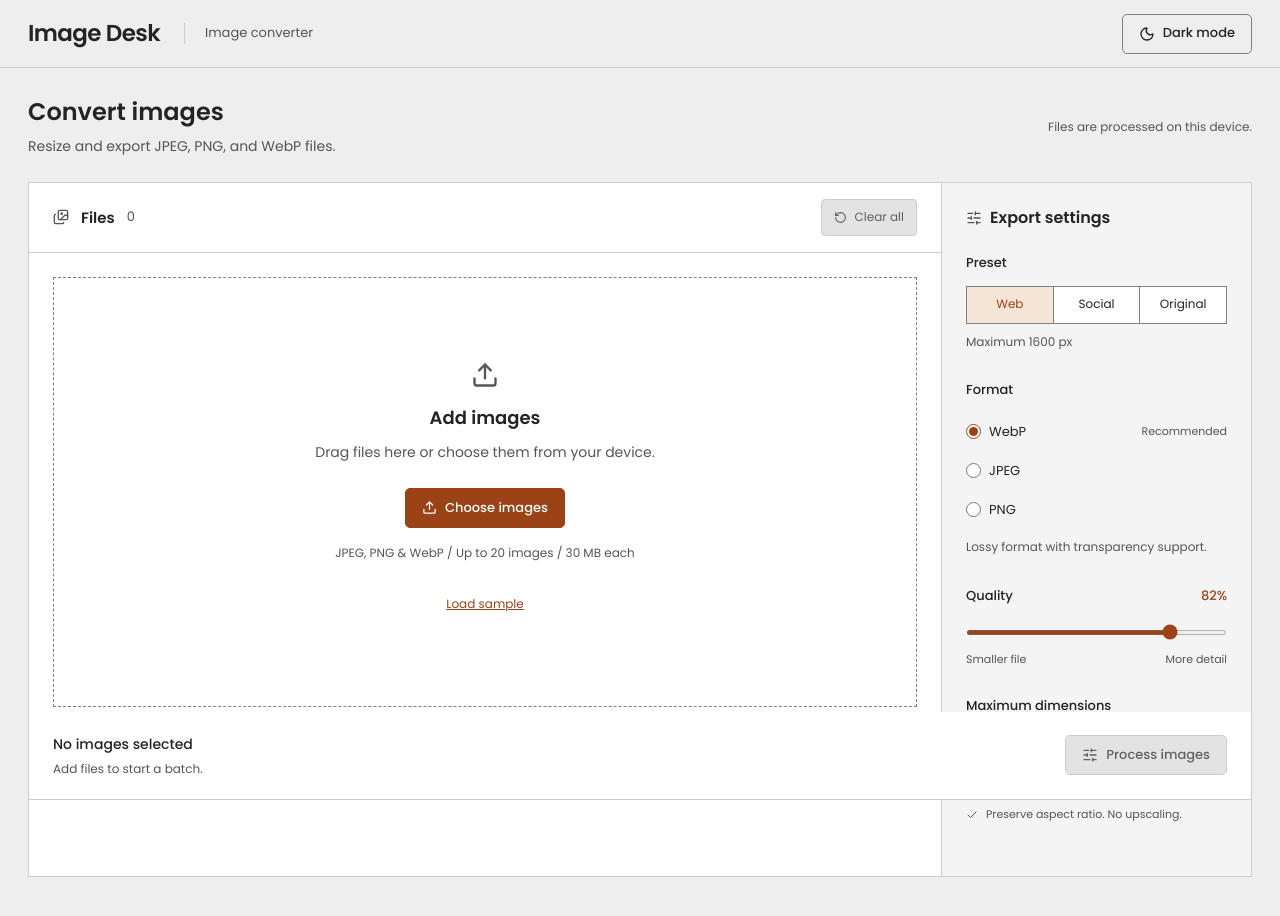
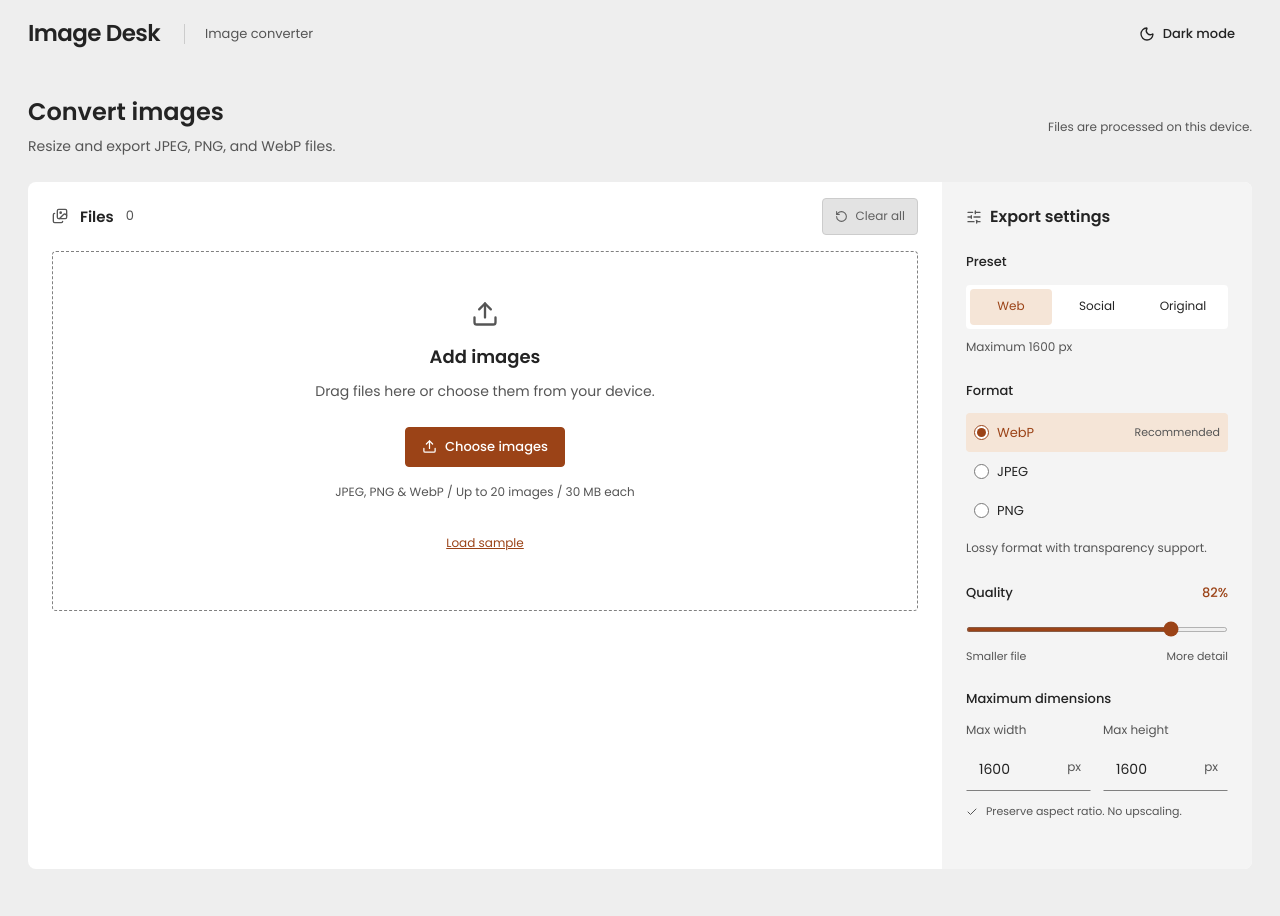
Before and after one commit to jpndmatos/image-desk, a React (Vite) app: page / in a window 1280 px wide. Shown: the top 916 px of the page. Built offline with nearby package versions, Linux system fonts and the light colour scheme.

Commit message:
Refine flat Material surfaces and core tool workflows

```diff
--- a/src/App.tsx
+++ b/src/App.tsx
@@ -253,6 +253,189 @@ export default function App() {
           <p className="privacy-note">Files are processed on this device.</p>
         </div>
         <div id="workspace" className="workspace">
+          <section
+            className={'desk ' + (dragging ? 'dragging' : '')}
+            onDragEnter={(e) => {
+              e.preventDefault();
+              dragDepth.current++;
+              setDragging(true);
+            }}
+            onDragLeave={(e) => {
+              e.preventDefault();
+              if (--dragDepth.current === 0) setDragging(false);
+            }}
+            onDragOver={(e) => e.preventDefault()}
+            onDrop={(e) => {
+              e.preventDefault();
+              dragDepth.current = 0;
+              setDragging(false);
+              void addFiles(Array.from(e.dataTransfer.files));
+            }}
+            aria-label="Image workspace"
+          >
+            <div className="desk-toolbar">
+              <div>
+                <Images size={16} />
+                <h2>Files</h2>
+                <span className="count">{items.length}</span>
+              </div>
+              <div className="queue-actions">
+                {items.length > 0 && (
+                  <button
+                    className="button"
+                    disabled={disabled || items.length >= 20}
+                    onClick={() => input.current?.click()}
+                  >
+                    <Plus size={16} aria-hidden="true" />
+                    Add files
+                  </button>
+                )}
+                <button
+                  className="text-button"
+                  disabled={disabled || !items.length}
+                  onClick={() => {
+                    for (const item of items) {
+                      revoke(item.url);
+                      if (item.result) revoke(item.result.url);
+                    }
+                    setItems([]);
+                  }}
+                >
+                  <RotateCcw size={13} />
+                  Clear all
+                </button>
+              </div>
+            </div>
+            <input
+              ref={input}
+              type="file"
+              accept="image/jpeg,image/png,image/webp"
+              multiple
+              hidden
+              onChange={(e) => {
+                void addFiles(Array.from(e.target.files || []));
+                e.target.value = '';
+              }}
+            />
+            {items.length === 0 ? (
+              <div className="dropzone">
+                <Upload size={28} className="upload-symbol" aria-hidden="true" />
+                <h2>Add images</h2>
+                <p>Drag files here or choose them from your device.</p>
+                <button
+                  className="button primary"
+                  disabled={disabled}
+                  onClick={() => input.current?.click()}
+                >
+                  <Upload size={15} />
+                  Choose images
+                </button>
+                <span className="file-hint">JPEG, PNG & WebP / Up to 20 images / 30 MB each</span>
+                <div className="sample-line">
+                  <button
+                    disabled={disabled}
+                    onClick={async () => {
+                      try {
+                        await addFiles([await sampleFile()]);
+                      } catch {
+                        setError('Could not create the sample. Try choosing an image.');
+                      }
+                    }}
+                  >
+                    Load sample <ArrowRight size={12} />
+                  </button>
+                </div>
+              </div>
+            ) : (
+              <div className="image-grid">
+                {items.map((item) => {
+                  let target;
+                  try {
+                    target = fitSize(item.width, item.height, width, height);
+                  } catch {
+                    target = { width: item.width, height: item.height };
+                  }
+                  const saving = item.result
+                    ? Math.round((1 - item.result.blob.size / item.file.size) * 100)
+                    : 0;
+                  return (
+                    <article className="image-card" key={item.id}>
+                      <div className="image-preview">
+                        <img src={item.result?.url || item.url} alt={item.file.name} />
+                        <button
+                          className="preview-button"
+                          onClick={() => setCompare(item.id)}
+                          aria-label={'Preview ' + item.file.name}
+                        >
+                          <Maximize2 size={15} />
+                        </button>
+                        <button
+                          className="remove-button"
+                          disabled={disabled}
+                          onClick={() => remove(item.id)}
+                          aria-label={'Remove ' + item.file.name}
+                        >
+                          <X size={14} />
+                        </button>
+                        {item.result && (
+                          <span className={'savings ' + (saving < 0 ? 'larger' : '')}>
+                            {saving >= 0 ? '−' + saving + '%' : 'Larger file'}
+                          </span>
+                        )}
+                      </div>
+                      <div className="image-details">
+                        <h3 title={item.file.name}>{item.file.name}</h3>
+                        <p>
+                          {item.width} × {item.height}
+                          <ChevronRight size={11} />
+                          {item.result
+                            ? `${item.result.width} × ${item.result.height}`
+                            : `${target.width} × ${target.height}`}
+                        </p>
+                        <div className="image-bottom">
+                          <span>
+                            {bytes(item.file.size)}
+                            {item.result && (
+                              <>
+                                <ArrowRight size={11} />
+                                <strong>{bytes(item.result.blob.size)}</strong>
+                              </>
+                            )}
+                          </span>
+                          {item.result ? (
+                            <button
+                              className="icon-button"
+                              aria-label={'Download ' + item.file.name}
+                              onClick={() =>
+                                download(
+                                  item.result!.blob,
+                                  outputName(item.file.name, item.result!.blob.type),
+                                )
+                              }
+                            >
+                              <Download size={17} />
+                            </button>
+                          ) : (
+                            <span className="status-label">
+                              {busy ? 'Working…' : 'Ready to process'}
+                            </span>
+                          )}
+                        </div>
+                        {item.error && <p className="card-error">{item.error}</p>}
+                      </div>
+                    </article>
+                  );
+                })}
+              </div>
+            )}
+            {dragging && (
+              <div className="drag-overlay">
+                <Upload size={35} />
+                <strong>Drop images here</strong>
+                <span>JPEG, PNG, or WebP</span>
+              </div>
+            )}
+          </section>
           <aside className="settings">
             <div className="panel-heading">
               <SlidersHorizontal size={16} />
@@ -388,186 +571,6 @@ export default function App() {
               )}
             </fieldset>
           </aside>
-          <section
-            className={'desk ' + (dragging ? 'dragging' : '')}
-            onDragEnter={(e) => {
-              e.preventDefault();
-              dragDepth.current++;
-              setDragging(true);
-            }}
-            onDragLeave={(e) => {
-              e.preventDefault();
-              if (--dragDepth.current === 0) setDragging(false);
-            }}
-            onDragOver={(e) => e.preventDefault()}
-            onDrop={(e) => {
-              e.preventDefault();
-              dragDepth.current = 0;
-              setDragging(false);
-              void addFiles(Array.from(e.dataTransfer.files));
-            }}
-            aria-label="Image workspace"
-          >
-            <div className="desk-toolbar">
-              <div>
-                <Images size={16} />
-                <h2>Files</h2>
-                <span className="count">{items.length}</span>
-              </div>
-              <button
-                className="text-button"
-                disabled={disabled || !items.length}
-                onClick={() => {
-                  for (const item of items) {
-                    revoke(item.url);
-                    if (item.result) revoke(item.result.url);
-                  }
-                  setItems([]);
-                }}
-              >
-                <RotateCcw size={13} />
-                Clear all
-              </button>
-            </div>
-            <input
-              ref={input}
-              type="file"
-              accept="image/jpeg,image/png,image/webp"
-              multiple
-              hidden
-              onChange={(e) => {
-                void addFiles(Array.from(e.target.files || []));
-                e.target.value = '';
-              }}
-            />
-            {items.length === 0 ? (
-              <div className="dropzone">
-                <Upload size={28} className="upload-symbol" aria-hidden="true" />
-                <h2>Add images</h2>
-                <p>Drag files here or choose them from your device.</p>
-                <button
-                  className="button primary"
-                  disabled={disabled}
-                  onClick={() => input.current?.click()}
-                >
-                  <Upload size={15} />
-                  Choose images
-                </button>
-                <span className="file-hint">JPEG, PNG & WebP / Up to 20 images / 30 MB each</span>
-                <div className="sample-line">
-                  <button
-                    disabled={disabled}
-                    onClick={async () => {
-                      try {
-                        await addFiles([await sampleFile()]);
-                      } catch {
-                        setError('Could not create the sample. Try choosing an image.');
-                      }
-                    }}
-                  >
-                    Load sample <ArrowRight size={12} />
-                  </button>
-                </div>
-              </div>
-            ) : (
-              <div className="image-grid">
-                {items.map((item) => {
-                  let target;
-                  try {
-                    target = fitSize(item.width, item.height, width, height);
-                  } catch {
-                    target = { width: item.width, height: item.height };
-                  }
-                  const saving = item.result
-                    ? Math.round((1 - item.result.blob.size / item.file.size) * 100)
-                    : 0;
-                  return (
-                    <article className="image-card" key={item.id}>
-                      <div className="image-preview">
-                        <img src={item.result?.url || item.url} alt={item.file.name} />
-                        <button
-                          className="preview-button"
-                          onClick={() => setCompare(item.id)}
-                          aria-label={'Preview ' + item.file.name}
-                        >
-                          <Maximize2 size={15} />
-                        </button>
-                        <button
-                          className="remove-button"
-                          disabled={disabled}
-                          onClick={() => remove(item.id)}
-                          aria-label={'Remove ' + item.file.name}
-                        >
-                          <X size={14} />
-                        </button>
-                        {item.result && (
-                          <span className={'savings ' + (saving < 0 ? 'larger' : '')}>
-                            {saving >= 0 ? '−' + saving + '%' : 'Larger file'}
-                          </span>
-                        )}
-                      </div>
-                      <div className="image-details">
-                        <h3 title={item.file.name}>{item.file.name}</h3>
-                        <p>
-                          {item.width} × {item.height}
-                          <ChevronRight size={11} />
-                          {item.result
-                            ? `${item.result.width} × ${item.result.height}`
-                            : `${target.width} × ${target.height}`}
-                        </p>
-                        <div className="image-bottom">
-                          <span>
-                            {bytes(item.file.size)}
-                            {item.result && (
-                              <>
-                                <ArrowRight size={11} />
-                                <strong>{bytes(item.result.blob.size)}</strong>
-                              </>
-                            )}
-                          </span>
-                          {item.result ? (
-                            <button
-                              className="icon-button"
-                              aria-label={'Download ' + item.file.name}
-                              onClick={() =>
-                                download(
-                                  item.result!.blob,
-                                  outputName(item.file.name, item.result!.blob.type),
-                                )
-                              }
-                            >
-                              <Download size={17} />
-                            </button>
-                          ) : (
-                            <span className="status-label">
-                              {busy ? 'Working…' : 'Ready to process'}
-                            </span>
-                          )}
-                        </div>
-                        {item.error && <p className="card-error">{item.error}</p>}
-                      </div>
-                    </article>
-                  );
-                })}
-                <button
-                  className="add-card"
-                  disabled={disabled}
-                  onClick={() => input.current?.click()}
-                >
-                  <Plus size={23} />
-                  <span>Add images</span>
-                  <small>Choose files</small>
-                </button>
-              </div>
-            )}
-            {dragging && (
-              <div className="drag-overlay">
-                <Upload size={35} />
-                <strong>Drop images here</strong>
-                <span>JPEG, PNG, or WebP</span>
-              </div>
-            )}
-          </section>
         </div>
         {error && (
           <div className="error" role="alert">
@@ -577,7 +580,16 @@ export default function App() {
             </button>
           </div>
         )}
+        {items.length > 0 && (
           <div className="action-bar">
+            {busy && (
+              <progress
+                className="batch-progress"
+                aria-label="Batch processing"
+                value={progress}
+                max={items.length}
+              />
+            )}
             <div className="batch-summary">
               <div>
                 <strong>
@@ -598,17 +610,26 @@ export default function App() {
             </div>
             <div className="action-buttons">
               {ready.length > 0 && (
-              <button className="button" disabled={disabled} onClick={() => void downloadAll()}>
+                <button
+                  className={ready.length === items.length ? 'button primary' : 'button'}
+                  disabled={disabled}
+                  onClick={() => void downloadAll()}
+                >
                   <Download size={16} />
                   Download ZIP
                 </button>
               )}
+              {ready.length < items.length && (
                 <button
                   className="button primary"
                   disabled={disabled || !items.length}
                   onClick={() => void convert()}
                 >
-              {busy ? <LoaderCircle size={16} className="spin" /> : <SlidersHorizontal size={16} />}{' '}
+                  {busy ? (
+                    <LoaderCircle size={16} className="spin" />
+                  ) : (
+                    <SlidersHorizontal size={16} />
+                  )}{' '}
                   {busy
                     ? `Processing ${progress}/${items.length}`
                     : adding
@@ -617,8 +638,10 @@ export default function App() {
                         ? 'Process again'
                         : 'Process images'}
                 </button>
+              )}
             </div>
           </div>
+        )}
       </main>
       {notice && (
         <div className="toast" role="status">
--- a/src/base.css
+++ b/src/base.css
@@ -110,11 +110,12 @@ textarea {
 input:not([type='checkbox']):not([type='radio']):not([type='range']):not([type='file']),
 select,
 textarea {
-  border: 1px solid var(--color-input-edge);
-  border-radius: 5px;
-  background: var(--color-paper-2);
+  border: 1px solid transparent;
+  border-bottom-color: var(--color-input-edge);
+  border-radius: 4px 4px 0 0;
+  background: var(--color-paper-3);
   color: var(--color-ink);
-  min-height: 40px;
+  min-height: 44px;
   padding: 8px 12px;
   min-width: 0;
   font-size: 14px;
@@ -150,9 +151,9 @@ fieldset:disabled {
   justify-content: center;
   gap: 8px;
   padding: 8px 16px;
-  border: 1px solid var(--color-input-edge);
-  border-radius: 5px;
-  background: var(--color-paper-2);
+  border: 1px solid transparent;
+  border-radius: 4px;
+  background: var(--color-paper-3);
   color: var(--color-ink);
   font-size: 13px;
   font-weight: 500;
@@ -171,7 +172,7 @@ fieldset:disabled {
   border-color: var(--color-accent-hover);
 }
 .button:disabled {
-  border-color: var(--color-rule);
+  border-color: transparent;
   background: var(--color-disabled);
   color: var(--color-muted);
 }
--- a/src/style.css
+++ b/src/style.css
@@ -702,3 +702,184 @@ main {
     flex-wrap: wrap;
   }
 }
+
+/* Files and export settings share a flat, non-elevated workspace. */
+.topbar {
+  border-bottom: 0;
+}
+.workspace {
+  border: 0;
+  border-radius: 8px;
+  overflow: clip;
+  min-height: 560px;
+}
+.settings {
+  border-left: 0;
+  padding: 24px;
+}
+.panel-heading {
+  margin-bottom: 24px;
+}
+.settings fieldset {
+  margin-bottom: 24px;
+}
+.desk-toolbar {
+  border-bottom: 0;
+  padding: 16px 24px;
+  gap: 16px;
+}
+.queue-actions {
+  display: flex;
+  align-items: center;
+  gap: 8px;
+}
+.queue-actions .button {
+  font-size: 12px;
+  min-height: 36px;
+  padding: 8px 12px;
+}
+.dropzone {
+  margin: 0 24px 24px;
+  min-height: 360px;
+  border-color: var(--color-input-edge);
+  border-radius: 4px;
+}
+.presets {
+  display: flex;
+  gap: 4px;
+  background: var(--color-paper-2);
+  padding: 4px;
+  border-radius: 4px;
+}
+.presets button {
+  border: 0;
+  border-radius: 4px;
+  background: transparent;
+  min-height: 36px;
+}
+.presets button + button {
+  border: 0;
+}
+.presets button.active {
+  background: var(--color-selected);
+  color: var(--color-accent);
+}
+.format-options label {
+  padding: 4px 8px;
+  border-radius: 4px;
+}
+.format-options label.checked {
+  background: var(--color-selected);
+  color: var(--color-accent);
+}
+.format-options small {
+  font-size: 11px;
+}
+.image-grid {
+  padding: 8px 24px 24px;
+  gap: 20px;
+}
+.image-card {
+  border: 0;
+  border-radius: 4px;
+  overflow: clip;
+  background: var(--color-paper-3);
+  color: var(--color-ink);
+}
+.image-preview {
+  height: 200px;
+}
+.image-details {
+  padding: 16px;
+}
+.preview-button,
+.remove-button {
+  border: 0;
+  background: var(--color-paper-2);
+}
+.savings {
+  border: 0;
+  border-radius: 4px;
+  font-weight: 500;
+}
+.action-bar {
+  border: 0;
+  border-top: 1px solid var(--color-rule);
+  border-radius: 0 0 8px 8px;
+  margin-top: 0;
+  padding: 20px 24px;
+  min-height: 88px;
+}
+.batch-progress {
+  position: absolute;
+  inset: 0 0 auto;
+  width: 100%;
+  height: 4px;
+  border: 0;
+  accent-color: var(--color-accent);
+  background: var(--color-paper-3);
+}
+.batch-progress::-webkit-progress-bar {
+  background: var(--color-paper-3);
+}
+.batch-progress::-webkit-progress-value {
+  background: var(--color-accent);
+}
+.batch-progress::-moz-progress-bar {
+  background: var(--color-accent);
+}
+.compare-controls button {
+  border: 0;
+  background: var(--color-paper-3);
+}
+.compare-controls button.active {
+  border: 0;
+}
+@media (max-width: 850px) {
+  .settings {
+    border: 0;
+    gap: 24px;
+  }
+  .settings fieldset {
+    margin: 0;
+  }
+  .action-bar {
+    padding: 16px 20px;
+  }
+  .image-grid {
+    grid-template-columns: repeat(2, minmax(0, 1fr));
+  }
+}
+@media (max-width: 520px) {
+  .desk-toolbar {
+    padding: 16px;
+    flex-wrap: wrap;
+  }
+  .queue-actions {
+    margin-left: auto;
+  }
+  .dropzone {
+    margin: 0 16px 16px;
+    min-height: 320px;
+  }
+  .settings {
+    padding: 24px 16px;
+  }
+  .image-grid {
+    grid-template-columns: minmax(0, 1fr);
+    padding: 8px 16px 24px;
+  }
+  .image-preview {
+    height: 220px;
+  }
+  .action-bar {
+    padding: 16px;
+  }
+  .action-buttons .button {
+    min-height: 44px;
+  }
+  .format-options label,
+  .presets button {
+    min-height: 44px;
+  }
+}
```
Also changed, not shown: 5 other files (tests, documents, lock files or other folders). Lines whose indentation alone changed are shown as unchanged.
